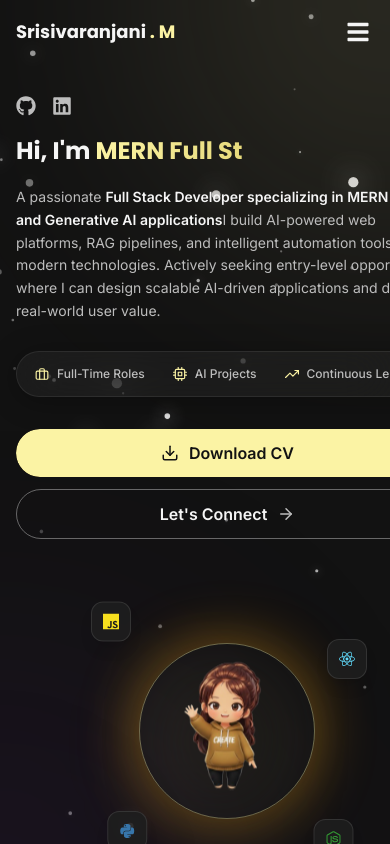
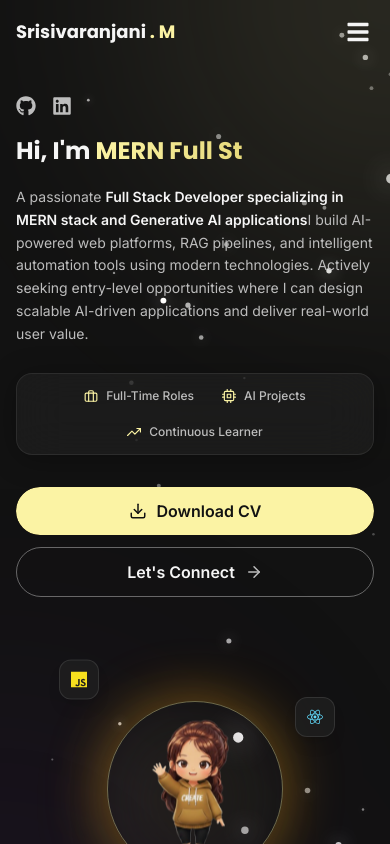
Before and after one commit to Srisivaranjani17/Portfolio, a React (Vite) app: page / in a window 390 px wide. Shown: the top 844 px of the page. Built offline with nearby package versions, Linux system fonts and the light colour scheme.

Commit message:
fix the responsiveness

```diff
--- a/src/sections/Hero.jsx
+++ b/src/sections/Hero.jsx
@@ -54,7 +54,7 @@ const Hero = () => {
                         initial={{ opacity: 0, y: 15 }}
                         animate={{ opacity: 1, y: 0 }}
                         transition={{ delay: 0.7, duration: 0.6, ease: [0.22, 1, 0.36, 1] }}
-                        className="inline-flex items-center gap-1 p-1.5 rounded-full bg-white/[0.04] backdrop-blur-xl border border-white/[0.08] mb-8 shadow-[0_4px_30px_rgba(0,0,0,0.3)]"
+                        className="flex flex-wrap sm:flex-nowrap items-center justify-center sm:justify-start gap-1 p-1.5 rounded-2xl sm:rounded-full bg-white/[0.04] backdrop-blur-xl border border-white/[0.08] mb-8 shadow-[0_4px_30px_rgba(0,0,0,0.3)] max-w-full"
                     >
                         {[
                             { icon: FiBriefcase, text: "Full-Time Roles" },
--- a/src/sections/Skills.jsx
+++ b/src/sections/Skills.jsx
@@ -61,7 +61,7 @@ const DESKTOP_GRID_WIDTH = DESKTOP_MAX_COLUMNS * DESKTOP_STEP - HEX_GAP + DESKTO
 const HEX_W_MOBILE = 90;
 const HEX_GAP_MOBILE = 6;
 const HEX_OVERLAP_MOBILE = 18;
-const MOBILE_COLUMNS = 3;
+const MOBILE_COLUMNS = 2;
 const MOBILE_STEP = HEX_W_MOBILE + HEX_GAP_MOBILE;
 const MOBILE_GRID_WIDTH = MOBILE_COLUMNS * MOBILE_STEP - HEX_GAP_MOBILE + MOBILE_STEP / 2;
 
@@ -95,7 +95,7 @@ const HexItem = ({ skill, index, activeCategory }) => {
         >
             {/* Hex outer — category-colored border */}
             <div
-                className="hex-shape w-[90px] h-[100px] sm:w-[100px] sm:h-[110px] md:w-[115px] md:h-[125px] flex items-center justify-center"
+                className="hex-shape w-[90px] h-[100px] md:w-[115px] md:h-[125px] flex items-center justify-center"
                 style={{
                     background: isGlowing
                         ? `linear-gradient(135deg, ${catColor}, ${catColor}80)`
@@ -105,7 +105,7 @@ const HexItem = ({ skill, index, activeCategory }) => {
             >
                 {/* Inner hex fill */}
                 <div
-                    className="hex-shape w-[86px] h-[96px] sm:w-[96px] sm:h-[106px] md:w-[111px] md:h-[121px] flex flex-col items-center justify-center gap-1.5"
+                    className="hex-shape w-[86px] h-[96px] md:w-[111px] md:h-[121px] flex flex-col items-center justify-center gap-1.5"
                     style={{
                         background: isGlowing
                             ? `radial-gradient(circle at center, ${catColor}15 0%, #1a1a1a 70%)`
```
